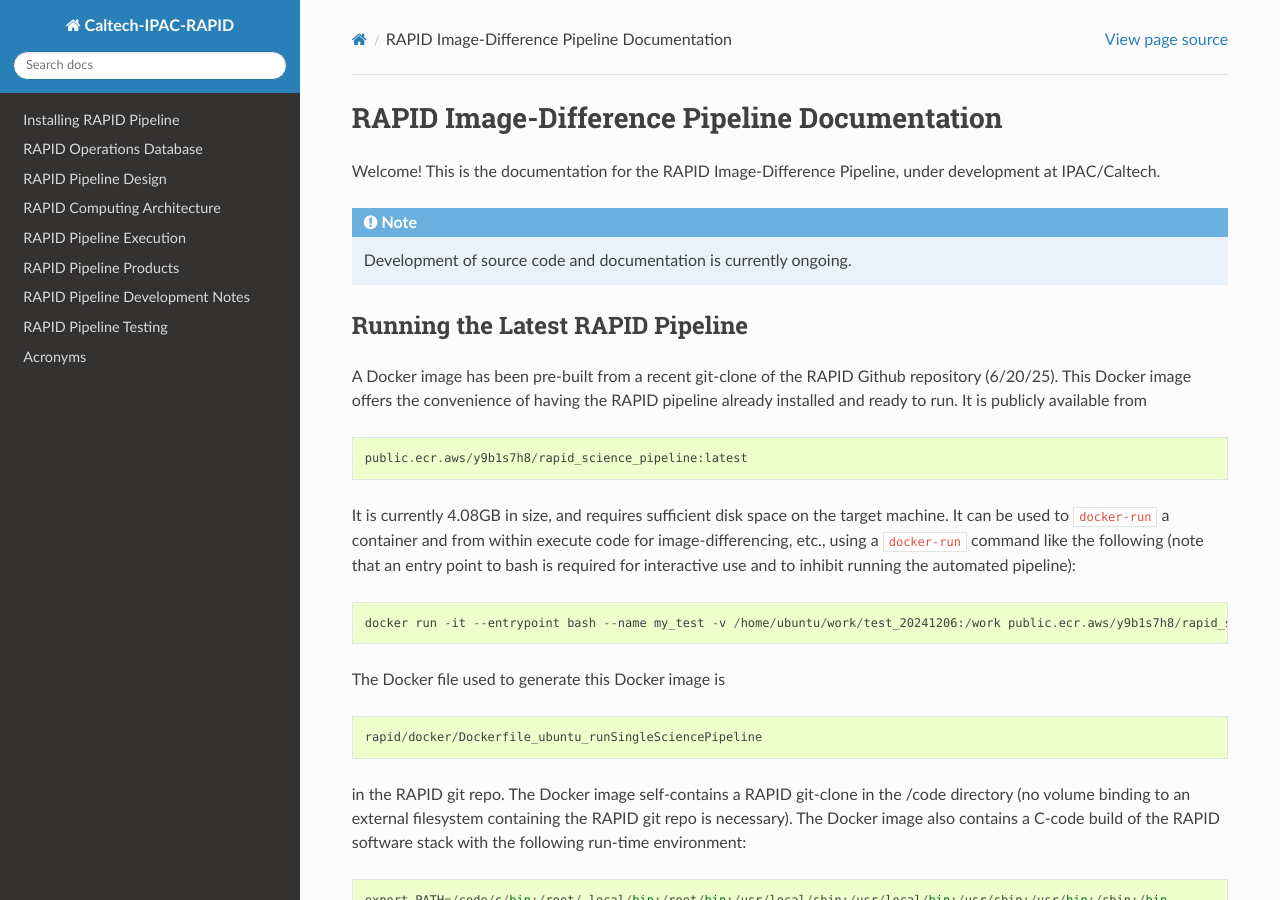
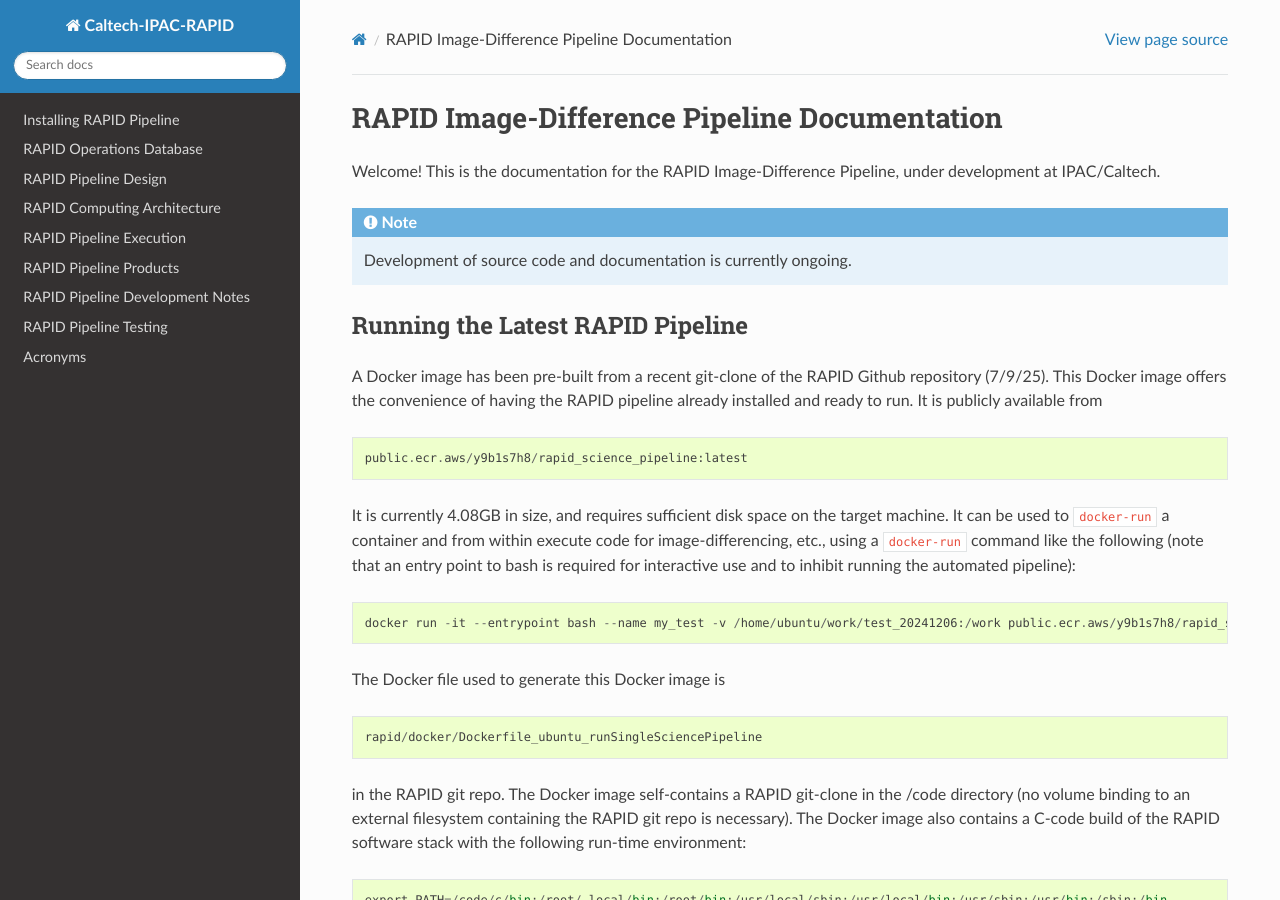
Before and after one commit to Caltech-IPAC/rapid, a Sphinx documentation site: the page built from docs/source/index.rst, in a window 1280 px wide and 900 px high. Built offline with Sphinx 7.4.7 and the Read the Docs theme 3.1.0, drawn with Linux system fonts in a browser that asks for light colours; formulas are drawn with MathJax 3.

Commit message:
Updated latest build date of RAPID-pipeline Docker image.

```diff
--- a/docs/source/index.rst
+++ b/docs/source/index.rst
@@ -18,7 +18,7 @@ Running the Latest RAPID Pipeline
 *************************************
 
 A Docker image has been pre-built from a recent git-clone of the RAPID Github
-repository (6/20/25).
+repository (7/9/25).
 This Docker image offers the convenience of having the RAPID
 pipeline already installed and ready to run.  It is publicly available from
 
```
